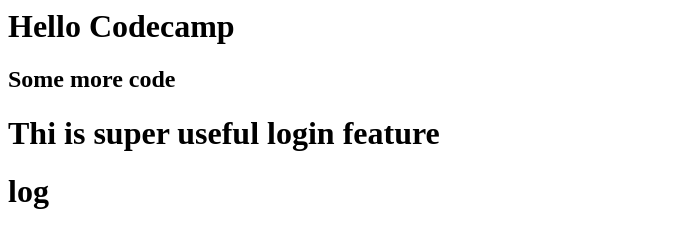
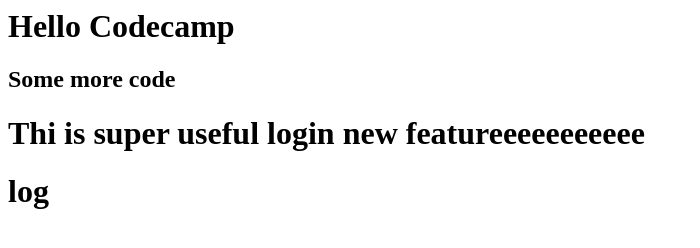
Before and after one commit to Notezaaa0008/learn-git-test, a plain HTML site: page index.html in a window 1280 px wide. Shown: the whole page, without its empty margins (0-700 px from the left). Drawn offline with Linux system fonts and the light colour scheme.

Commit message:
change new

```diff
--- a/index.html
+++ b/index.html
@@ -2,6 +2,6 @@
 
 <h2>Some more code</h2>
 
-<h1>Thi is super useful login feature</h1>
+<h1>Thi is super useful login new featureeeeeeeeeee</h1>
 
 <h1>log</h1>
```
